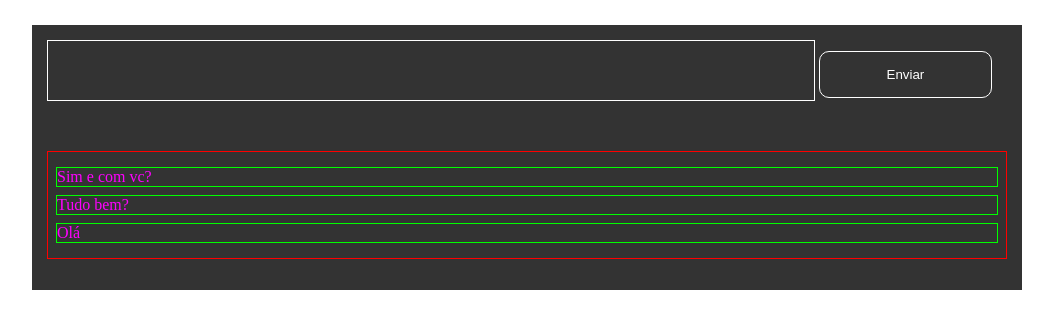
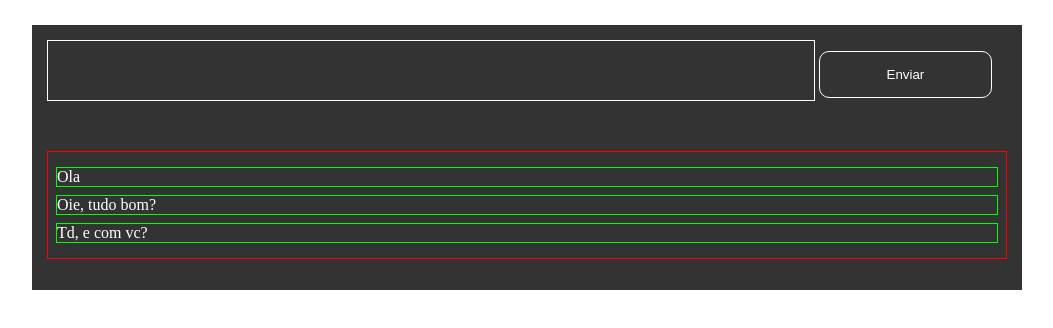
Before and after one commit to utfpr-cp/mes-web, a plain HTML site: page 2019-1/projeto-chat-tempo-real/index.html in a window 1280 px wide. Shown: the whole page, without its empty margins (113-1166 px from the left). Drawn offline with Linux system fonts and the light colour scheme.

Commit message:
update nodejs

```diff
--- /dev/null
+++ b/2019-1/projeto-chat-tempo-real/codigo.js
@@ -0,0 +1,28 @@
+function limpaCaixa(elementoCaixa) {
+    elementoCaixa.innerHTML = '';
+}
+
+window.onload = function () {
+    var inputMsg = document.getElementById('inputMsg');
+    var btnEnviar = document.getElementById('btnEnviar');
+    var caixaMsgs = document.getElementById('caixaMsgs');
+
+    btnEnviar.addEventListener('click', () => {
+        if (inputMsg.value == '') {
+            alert('Voce deve inserir uma msg para enviar');
+            return;
+        }
+    });
+
+    var addMsg = function (msg) {
+        var elementMsg = document.createElement('li');
+        elementMsg.innerHTML = msg;
+        caixaMsgs.append(elementMsg);
+    }
+
+    addMsg('Ola');
+    addMsg('Oie, tudo bom?');
+    addMsg('Td, e com vc?');
+
+
+}
--- a/2019-1/projeto-chat-tempo-real/estilo/style.css
+++ b/2019-1/projeto-chat-tempo-real/estilo/style.css
@@ -30,7 +30,7 @@
 .caixa li {
     margin-top:8px;
     border: 1px solid #0F0;
-    color: #f0f;
+    color: #FFF;
 }
 .caixa li:nth-child(1) {
     margin-top:0px;
--- a/2019-1/projeto-chat-tempo-real/index.html
+++ b/2019-1/projeto-chat-tempo-real/index.html
@@ -4,20 +4,20 @@
     <title>Web Chat em Tempo Real</title>
     <meta charset="UTF-8">
     <link rel="stylesheet" href="./estilo/style.css">
+    <script src="./codigo.js"></script>
 </head>
 
 <body>
     <div class="conteudo">
 
         <div>
-            <input class="mensagem" type="text" />
-            <button class="btnEnviar">Enviar</button>
+            <input id="inputMsg" class="mensagem" type="text" />
+            <button id="btnEnviar" class="btnEnviar">Enviar</button>
         </div>
 
-        <ul class="caixa">
-            <li>Sim e com vc?</li>
-            <li>Tudo bem?</li>
-            <li>Olá</li>
+        <ul id="caixaMsgs" class="caixa">
+
+
         </ul>
 
     </div>
```
Also changed, not shown: README.md, 2 other files.
